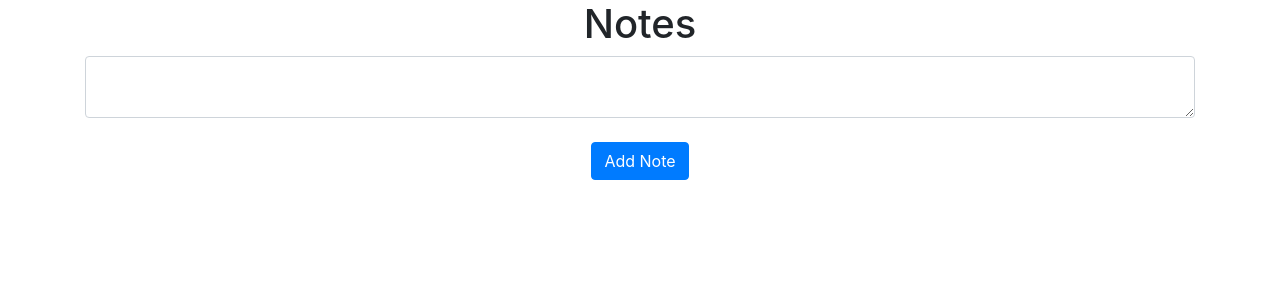
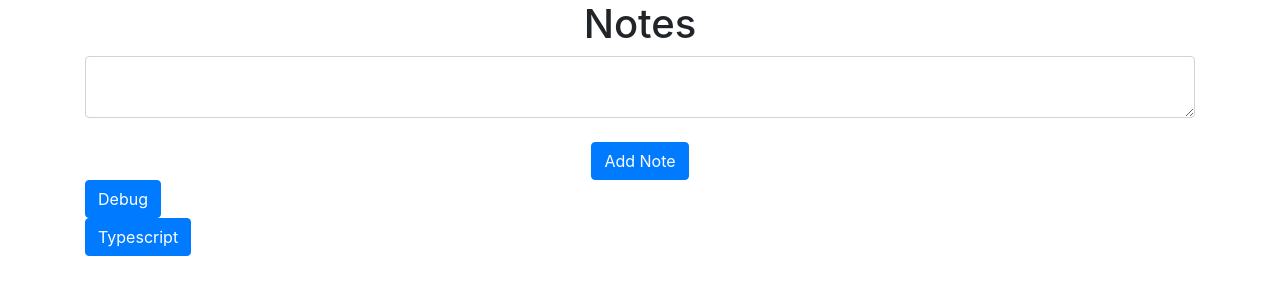
Before and after one commit to ChineseNoob123/PSE_Fask_Template, a Flask app: page / in a window 1280 px wide. Shown: the part 56-356 px from the top of the page. Run offline with Flask 2, Linux system fonts and the light colour scheme; a user stored in the database is signed in; data comes from the database, SQL or seed files in the repository; both versions use the stored data as it was after the commit; some libraries are stand-ins or nearby versions.

Commit message:
Changed to typescript and made it work

```diff
--- a/PyCharm/website/auth.py
+++ b/PyCharm/website/auth.py
@@ -6,6 +6,8 @@ from flask_login import login_user, login_required, logout_user, current_user
 
 auth = Blueprint('auth', __name__)
 
+# User: test@gmail.com
+# Password: 123456789
 
 # Allow Post requests
 @auth.route('/login', methods=['GET', 'POST'])
--- /dev/null
+++ b/PyCharm/website/static/advanced.js
@@ -0,0 +1,24 @@
+function typeTest() {
+    console.log("Typescript hype");
+    fetch("/tstest", {
+        method: "POST"
+    }).then(function (_res) {
+        window.location.href = "/";
+    });
+}
+function debug() {
+    console.log("Debugging");
+    fetch("/debug", {
+        method: "POST"
+    }).then(function (_res) {
+        window.location.href = "/";
+    });
+}
+function deleteNote(noteId) {
+    fetch("/delete-note", {
+        method: "POST",
+        body: JSON.stringify({ noteId: noteId })
+    }).then(function (_res) {
+        window.location.href = "/";
+    });
+}
--- a/PyCharm/website/static/index.js
+++ /dev/null
@@ -1,8 +0,0 @@
-function deleteNote(noteId) {
-  fetch("/delete-note", {
-    method: "POST",
-    body: JSON.stringify({ noteId: noteId }),
-  }).then((_res) => {
-    window.location.href = "/";
-  });
-}
--- a/PyCharm/website/templates/base.html
+++ b/PyCharm/website/templates/base.html
@@ -59,6 +59,12 @@
     {% endif %} {% endfor %} {% endif %} {% endwith %}
 
     <div class="container">{% block content %} {% endblock %}</div>
+		<div class="container">
+			<button type="button" class="btn btn-primary" onClick="debug()">Debug</button>
+		</div>
+		<div class="container">
+			<button type="button" class="btn btn-primary" onClick="typeTest()">Typescript</button>
+		</div>
     <script
       src="https://code.jquery.com/jquery-3.2.1.slim.min.js"
       integrity="sha384-KJ3o2DKtIkvYIK3UENzmM7KCkRr/rE9/Qpg6aAZGJwFDMVNA/GpGFF93hXpG5KkN"
@@ -75,9 +81,10 @@
       crossorigin="anonymous"
     ></script>
 
-    <script
+{#		Since we can only handle Javascript we have to convert them using tsc "Filename.ts"#}
+		<script
       type="text/javascript"
-      src="{{ url_for('static', filename='index.js') }}"
+      src="{{ url_for('static', filename='advanced.js') }}"
     ></script>
   </body>
 </html>
--- a/PyCharm/website/views.py
+++ b/PyCharm/website/views.py
@@ -36,3 +36,15 @@ def delete_note():
             db.session.commit()
 
     return jsonify({})
+
+
+@views.route('/tstest', methods=['POST'])
+def typescripttest():
+    flash('Typescript works', category='success')
+    return jsonify({})
+
+
+@views.route('/debug', methods=['POST'])
+def debug():
+    flash('Test', category='success')
+    return jsonify({})
```
Also changed, not shown: PyCharm/website/static/advanced.ts (added, +26 -0 lines), PyCharm/website/database.db.
